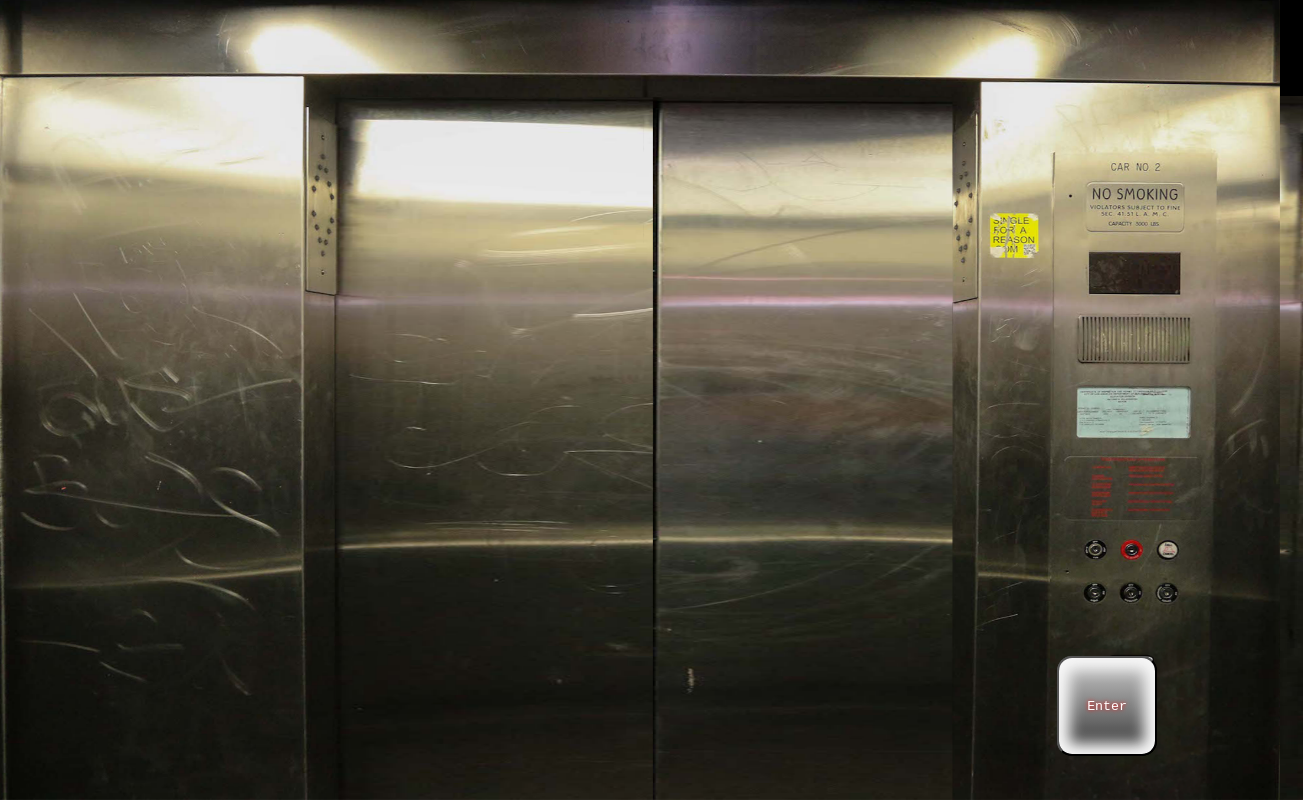
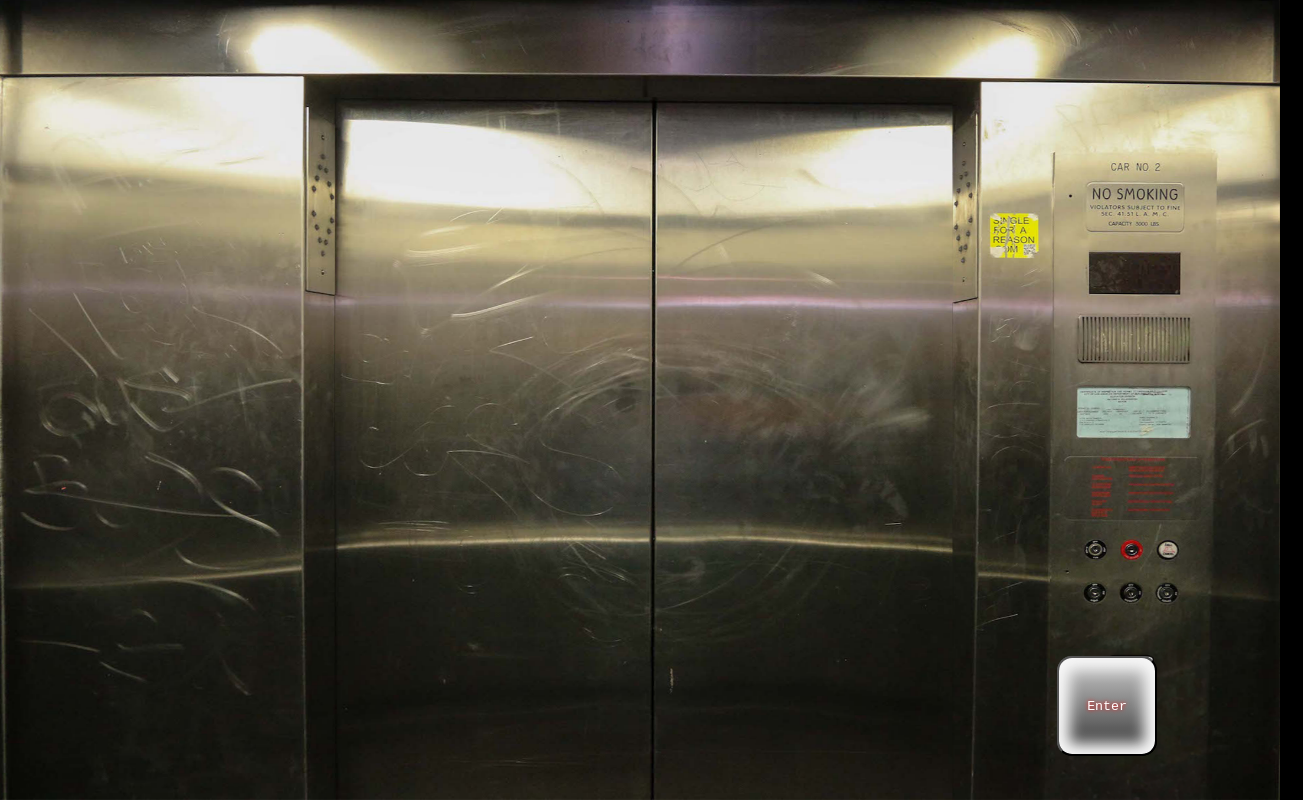
Before and after one commit to Leaf-mane/frontendproject, a plain HTML site: page index.html in a window 1280 px wide. Shown: the whole page, 1303 px wide, since content can reach past the window. Drawn offline with nearby package versions, Linux system fonts and the light colour scheme; a web font is replaced by a local one.

Commit message:
Fixed an issue with the elevator doors not scaling correctly with different resolutions

```diff
--- a/main.css
+++ b/main.css
@@ -40,7 +40,7 @@
     bottom: 0;
     left: 26%;
     right: 0%;
-    width: 650px;
+    width: 25%;
     height: 88%;
     /* transform-origin: right center;
     transform: translateX(0); */
@@ -52,7 +52,7 @@
     bottom: 0;
     left: 51%;
     right: 0;
-    width: 650px;
+    width: 25%;
     height: 88%;
     /* transform-origin: left center;
     transform: translateX(0); */
```
